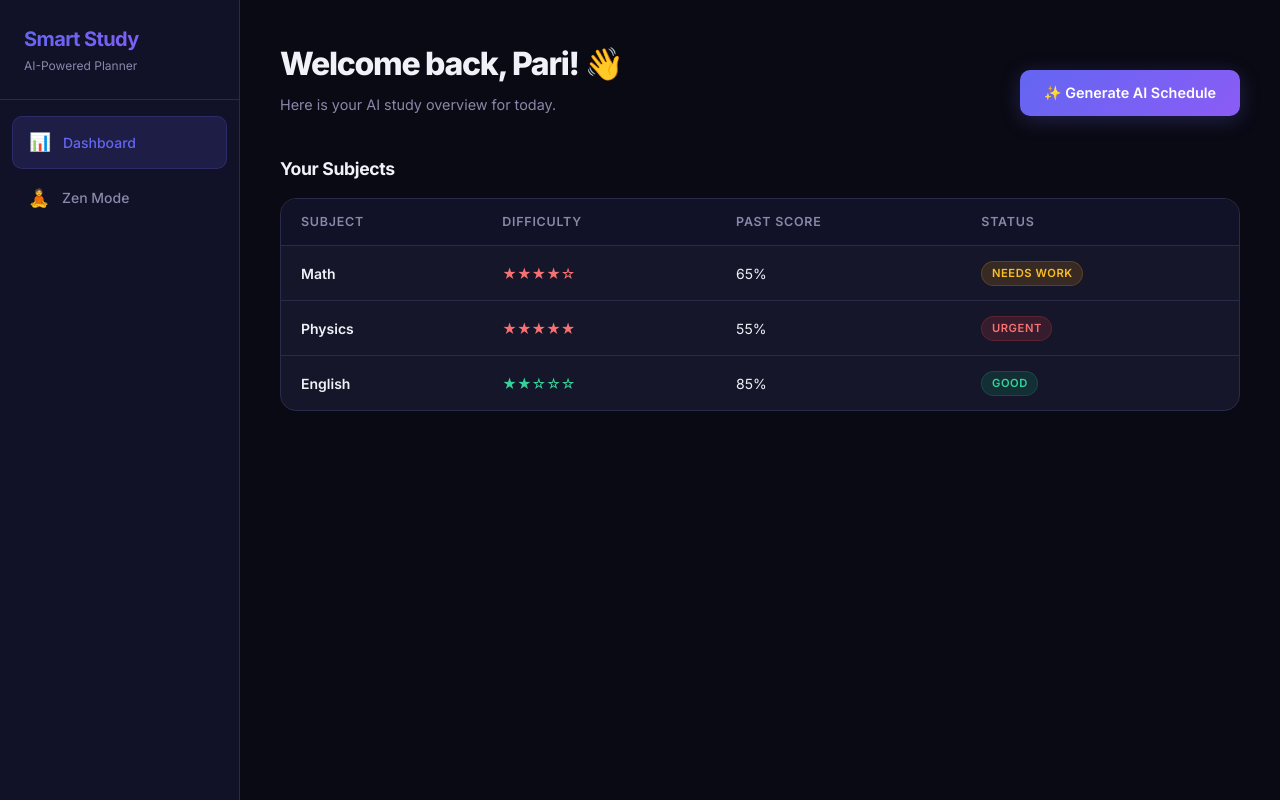
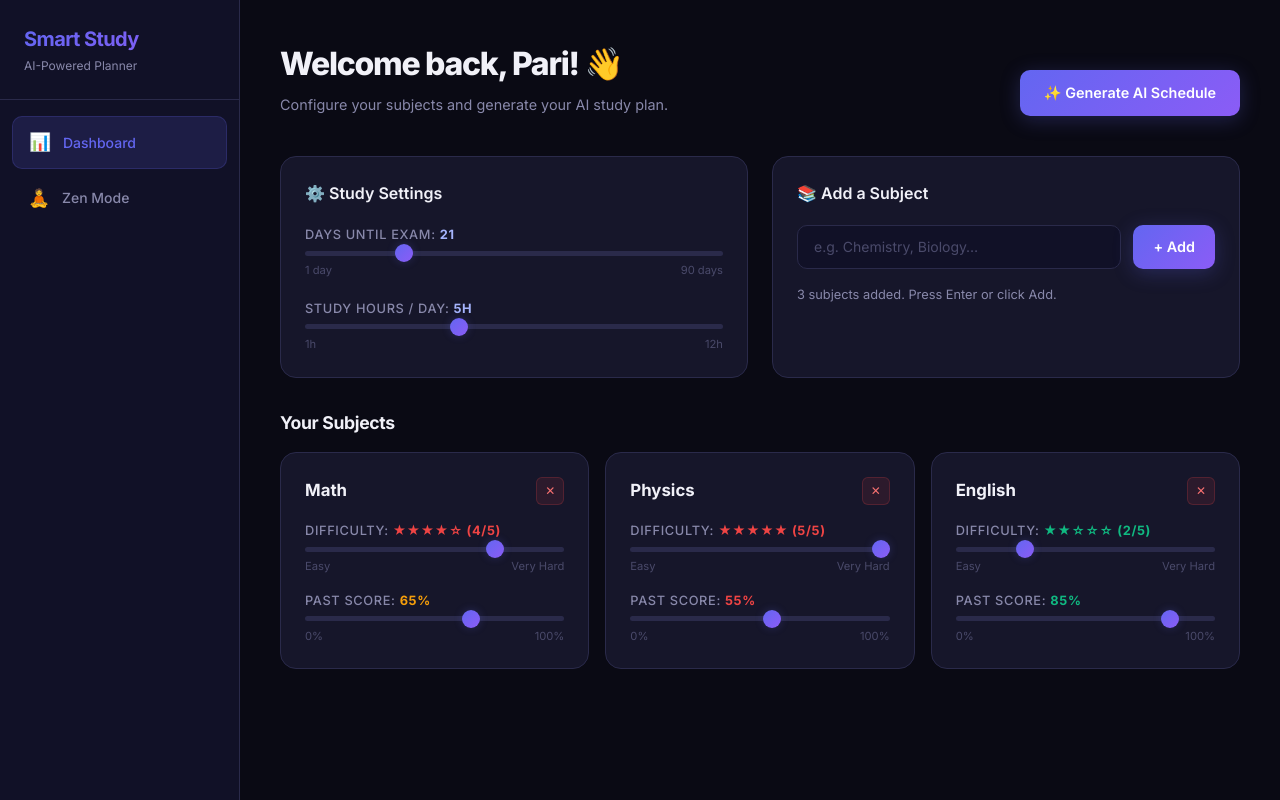
Before and after one commit to pariporwal27/smart-study-planner, a Next.js app in the folder frontend/: page /dashboard in a window 1280 px wide. Built offline with nearby package versions, Linux system fonts and the light colour scheme.

Commit message:
feat(dashboard): Interactive subject manager with sliders, add/remove subjects, live AI schedule

```diff
--- a/frontend/src/app/dashboard/page.tsx
+++ b/frontend/src/app/dashboard/page.tsx
@@ -1,107 +1,236 @@
 'use client';
 
-import { useState, useEffect } from 'react';
+import { useState } from 'react';
 import { generateSchedule } from '@/lib/api';
 
-const mockSubjects = [
-  { name: "Math", difficulty_level: 4, past_score: 65 },
-  { name: "Physics", difficulty_level: 5, past_score: 55 },
-  { name: "English", difficulty_level: 2, past_score: 85 },
+interface Subject {
+  name: string;
+  difficulty: number;
+  past_score: number;
+}
+
+interface ScheduleItem {
+  subject: string;
+  allocated_hours: number;
+  priority: string;
+}
+
+const DEFAULT_SUBJECTS: Subject[] = [
+  { name: 'Math', difficulty: 4, past_score: 65 },
+  { name: 'Physics', difficulty: 5, past_score: 55 },
+  { name: 'English', difficulty: 2, past_score: 85 },
 ];
 
 export default function Dashboard() {
-  const [subjects] = useState(mockSubjects);
-  const [schedule, setSchedule] = useState<any>(null);
+  const [subjects, setSubjects] = useState<Subject[]>(DEFAULT_SUBJECTS);
+  const [newSubjectName, setNewSubjectName] = useState('');
+  const [daysLeft, setDaysLeft] = useState(21);
+  const [hoursPerDay, setHoursPerDay] = useState(5);
+  const [schedule, setSchedule] = useState<ScheduleItem[] | null>(null);
+  const [modelUsed, setModelUsed] = useState('');
   const [loading, setLoading] = useState(false);
   const [error, setError] = useState('');
 
+  // Subject management
+  const addSubject = () => {
+    const name = newSubjectName.trim();
+    if (!name || subjects.find(s => s.name.toLowerCase() === name.toLowerCase())) return;
+    setSubjects([...subjects, { name, difficulty: 3, past_score: 70 }]);
+    setNewSubjectName('');
+  };
+
+  const removeSubject = (idx: number) => {
+    setSubjects(subjects.filter((_, i) => i !== idx));
+  };
+
+  const updateSubject = (idx: number, field: keyof Subject, value: number | string) => {
+    setSubjects(subjects.map((s, i) => i === idx ? { ...s, [field]: value } : s));
+  };
+
   const handleGenerate = async () => {
+    if (subjects.length === 0) { setError('Please add at least one subject.'); return; }
     setLoading(true);
     setError('');
+    setSchedule(null);
     try {
-      const data = await generateSchedule(subjects, 21, 5.0);
-      setSchedule(data);
-    } catch (err) {
-      setError('Could not reach the AI backend. Make sure the FastAPI server is running on port 8000.');
+      const data = await generateSchedule(subjects, daysLeft, hoursPerDay);
+      setSchedule(data.schedule);
+      setModelUsed(data.model_used);
+    } catch {
+      setError('Could not reach the AI backend. Make sure FastAPI is running on port 8000 (backend terminal).');
     }
     setLoading(false);
   };
 
+  const priorityColor = (p: string) => {
+    if (p === 'High') return '#ef4444';
+    if (p === 'Medium') return '#f59e0b';
+    return '#10b981';
+  };
+
+  const scoreColor = (score: number) => {
+    if (score >= 80) return '#10b981';
+    if (score >= 60) return '#f59e0b';
+    return '#ef4444';
+  };
+
   return (
     <div>
-      {/* Header */}
+      {/* ── Header ── */}
       <div className="page-header">
         <div className="page-header-text">
           <h2>Welcome back, Pari! 👋</h2>
-          <p>Here is your AI study overview for today.</p>
+          <p>Configure your subjects and generate your AI study plan.</p>
         </div>
-        <button className="btn-primary" onClick={handleGenerate} disabled={loading}>
-          {loading ? <><span className="spinner"></span> Generating...</> : <>✨ Generate AI Schedule</>}
+        <button className="btn-primary" onClick={handleGenerate} disabled={loading || subjects.length === 0}>
+          {loading ? <><span className="spinner"></span>&nbsp;Generating…</> : '✨ Generate AI Schedule'}
         </button>
       </div>
 
-      {/* Error */}
+      {/* ── Error ── */}
       {error && (
         <div style={{ background: 'rgba(239,68,68,0.1)', border: '1px solid rgba(239,68,68,0.3)', borderRadius: '10px', padding: '1rem', marginBottom: '1.5rem', color: '#f87171', fontSize: '0.875rem' }}>
           ⚠️ {error}
         </div>
       )}
 
-      {/* AI Schedule Results */}
+      <div style={{ display: 'grid', gridTemplateColumns: '1fr 1fr', gap: '1.5rem', marginBottom: '2rem' }}>
+        {/* ── Global Settings ── */}
+        <div className="card">
+          <div className="card-title">⚙️ Study Settings</div>
+
+          <div className="form-group">
+            <label className="form-label">Days Until Exam: <strong style={{ color: '#a5b4fc' }}>{daysLeft}</strong></label>
+            <input
+              type="range" min="1" max="90" value={daysLeft}
+              onChange={e => setDaysLeft(Number(e.target.value))}
+              className="slider"
+            />
+            <div className="slider-labels"><span>1 day</span><span>90 days</span></div>
+          </div>
+
+          <div className="form-group" style={{ marginTop: '1.25rem' }}>
+            <label className="form-label">Study Hours / Day: <strong style={{ color: '#a5b4fc' }}>{hoursPerDay}h</strong></label>
+            <input
+              type="range" min="1" max="12" step="0.5" value={hoursPerDay}
+              onChange={e => setHoursPerDay(Number(e.target.value))}
+              className="slider"
+            />
+            <div className="slider-labels"><span>1h</span><span>12h</span></div>
+          </div>
+        </div>
+
+        {/* ── Add Subject ── */}
+        <div className="card">
+          <div className="card-title">📚 Add a Subject</div>
+          <div style={{ display: 'flex', gap: '0.75rem', marginBottom: '1rem' }}>
+            <input
+              type="text"
+              placeholder="e.g. Chemistry, Biology…"
+              value={newSubjectName}
+              onChange={e => setNewSubjectName(e.target.value)}
+              onKeyDown={e => e.key === 'Enter' && addSubject()}
+              className="text-input"
+            />
+            <button className="btn-primary" style={{ padding: '0.6rem 1.25rem', whiteSpace: 'nowrap' }} onClick={addSubject}>
+              + Add
+            </button>
+          </div>
+          <p style={{ color: 'var(--text-muted)', fontSize: '0.8rem' }}>
+            {subjects.length} subject{subjects.length !== 1 ? 's' : ''} added. Press Enter or click Add.
+          </p>
+        </div>
+      </div>
+
+      {/* ── Subject Cards ── */}
+      <h3 className="section-title">Your Subjects</h3>
+      <div style={{ display: 'grid', gridTemplateColumns: 'repeat(auto-fill, minmax(280px, 1fr))', gap: '1rem', marginBottom: '2rem' }}>
+        {subjects.map((sub, idx) => (
+          <div key={idx} className="card subject-card">
+            <div style={{ display: 'flex', justifyContent: 'space-between', alignItems: 'center', marginBottom: '1rem' }}>
+              <span style={{ fontWeight: 700, fontSize: '1.05rem' }}>{sub.name}</span>
+              <button onClick={() => removeSubject(idx)} className="remove-btn" title="Remove subject">✕</button>
+            </div>
+
+            <div className="form-group">
+              <label className="form-label">
+                Difficulty:&nbsp;
+                <span style={{ color: sub.difficulty >= 4 ? '#ef4444' : sub.difficulty >= 3 ? '#f59e0b' : '#10b981', fontWeight: 700 }}>
+                  {'★'.repeat(sub.difficulty)}{'☆'.repeat(5 - sub.difficulty)} ({sub.difficulty}/5)
+                </span>
+              </label>
+              <input
+                type="range" min="1" max="5" value={sub.difficulty}
+                onChange={e => updateSubject(idx, 'difficulty', Number(e.target.value))}
+                className="slider"
+              />
+              <div className="slider-labels"><span>Easy</span><span>Very Hard</span></div>
+            </div>
+
+            <div className="form-group" style={{ marginTop: '1rem' }}>
+              <label className="form-label">
+                Past Score:&nbsp;
+                <span style={{ color: scoreColor(sub.past_score), fontWeight: 700 }}>{sub.past_score}%</span>
+              </label>
+              <input
+                type="range" min="0" max="100" value={sub.past_score}
+                onChange={e => updateSubject(idx, 'past_score', Number(e.target.value))}
+                className="slider"
+              />
+              <div className="slider-labels"><span>0%</span><span>100%</span></div>
+            </div>
+          </div>
+        ))}
+
+        {subjects.length === 0 && (
+          <div className="card" style={{ gridColumn: '1/-1', textAlign: 'center', padding: '3rem', color: 'var(--text-muted)' }}>
+            <div style={{ fontSize: '3rem', marginBottom: '0.75rem' }}>📖</div>
+            <p>No subjects yet. Add one above to get started!</p>
+          </div>
+        )}
+      </div>
+
+      {/* ── AI Schedule Results ── */}
       {schedule && (
-        <div className="card" style={{ marginBottom: '2rem' }}>
-          <div className="card-title">
-            🤖 AI Recommended Study Plan
-            <span className="model-badge">{schedule.model_used}</span>
-          </div>
-          <div className="schedule-grid">
-            {schedule.schedule.map((item: any, idx: number) => (
+        <>
+          <h3 className="section-title">
+            🤖 AI Study Plan&nbsp;
+            <span className="model-badge">{modelUsed}</span>
+          </h3>
+          <div className="schedule-grid" style={{ marginBottom: '2rem' }}>
+            {schedule.map((item, idx) => (
               <div key={idx} className="schedule-item">
                 <div style={{ display: 'flex', justifyContent: 'space-between', alignItems: 'flex-start' }}>
                   <span className="schedule-subject">{item.subject}</span>
-                  <span className={`badge badge-${item.priority?.toLowerCase()}`}>{item.priority}</span>
+                  <span style={{
+                    fontSize: '0.7rem', fontWeight: 700, padding: '0.2rem 0.6rem',
+                    borderRadius: '99px', textTransform: 'uppercase', letterSpacing: '0.05em',
+                    background: `${priorityColor(item.priority)}22`,
+                    color: priorityColor(item.priority),
+                    border: `1px solid ${priorityColor(item.priority)}44`
+                  }}>
+                    {item.priority}
+                  </span>
                 </div>
                 <div className="schedule-hours">
-                  {item.allocated_hours.toFixed(1)}<span>hrs / day</span>
+                  {item.allocated_hours.toFixed(2)}<span>hrs / day</span>
                 </div>
+                {/* Progress bar proportional to hours */}
+                <div style={{ background: 'var(--border)', borderRadius: '99px', height: '4px', marginTop: '0.5rem' }}>
+                  <div style={{
+                    height: '100%', borderRadius: '99px',
+                    background: `linear-gradient(90deg, ${priorityColor(item.priority)}, #8b5cf6)`,
+                    width: `${Math.min((item.allocated_hours / hoursPerDay) * 100, 100)}%`
+                  }} />
+                </div>
+                <p style={{ fontSize: '0.72rem', color: 'var(--text-muted)', marginTop: '0.4rem' }}>
+                  {((item.allocated_hours / hoursPerDay) * 100).toFixed(0)}% of your daily time
+                </p>
               </div>
             ))}
           </div>
-        </div>
+        </>
       )}
-
-      {/* Subjects Table */}
-      <h3 className="section-title">Your Subjects</h3>
-      <div className="card" style={{ padding: 0, overflow: 'hidden' }}>
-        <table className="data-table">
-          <thead>
-            <tr>
-              <th>Subject</th>
-              <th>Difficulty</th>
-              <th>Past Score</th>
-              <th>Status</th>
-            </tr>
-          </thead>
-          <tbody>
-            {subjects.map((sub, idx) => (
-              <tr key={idx}>
-                <td style={{ fontWeight: 600 }}>{sub.name}</td>
-                <td>
-                  <span style={{ color: sub.difficulty_level >= 4 ? '#f87171' : sub.difficulty_level >= 3 ? '#fbbf24' : '#34d399' }}>
-                    {'★'.repeat(sub.difficulty_level)}{'☆'.repeat(5 - sub.difficulty_level)}
-                  </span>
-                </td>
-                <td>{sub.past_score}%</td>
-                <td>
-                  <span className={`badge ${sub.past_score >= 80 ? 'badge-low' : sub.past_score >= 60 ? 'badge-medium' : 'badge-high'}`}>
-                    {sub.past_score >= 80 ? 'Good' : sub.past_score >= 60 ? 'Needs Work' : 'Urgent'}
-                  </span>
-                </td>
-              </tr>
-            ))}
-          </tbody>
-        </table>
-      </div>
     </div>
   );
 }
--- a/frontend/src/app/globals.css
+++ b/frontend/src/app/globals.css
@@ -205,7 +205,79 @@ html, body {
   gap: 0.75rem;
 }
 
-/* ---- SCHEDULE GRID ---- */
+/* ---- FORM CONTROLS ---- */
+.form-group { display: flex; flex-direction: column; gap: 0.4rem; }
+
+.form-label {
+  font-size: 0.8rem;
+  font-weight: 500;
+  color: var(--text-muted);
+  text-transform: uppercase;
+  letter-spacing: 0.05em;
+}
+
+.slider {
+  -webkit-appearance: none;
+  appearance: none;
+  width: 100%;
+  height: 5px;
+  border-radius: 99px;
+  background: var(--border);
+  outline: none;
+  cursor: pointer;
+}
+.slider::-webkit-slider-thumb {
+  -webkit-appearance: none;
+  width: 18px; height: 18px;
+  border-radius: 50%;
+  background: linear-gradient(135deg, var(--accent), var(--purple));
+  cursor: pointer;
+  box-shadow: 0 0 8px var(--accent-glow);
+  transition: transform 0.1s ease;
+}
+.slider::-webkit-slider-thumb:hover { transform: scale(1.2); }
+
+.slider-labels {
+  display: flex;
+  justify-content: space-between;
+  font-size: 0.7rem;
+  color: #4a4a6a;
+}
+
+.text-input {
+  flex: 1;
+  background: var(--bg-secondary);
+  border: 1px solid var(--border);
+  border-radius: 10px;
+  padding: 0.65rem 1rem;
+  color: var(--text-primary);
+  font-size: 0.875rem;
+  font-family: inherit;
+  outline: none;
+  transition: border-color 0.2s;
+}
+.text-input:focus { border-color: var(--accent); }
+.text-input::placeholder { color: #4a4a6a; }
+
+/* ---- SUBJECT CARD ---- */
+.subject-card { transition: all 0.2s ease; }
+.subject-card:hover { border-color: rgba(99,102,241,0.5); }
+
+.remove-btn {
+  background: rgba(239, 68, 68, 0.1);
+  border: 1px solid rgba(239, 68, 68, 0.2);
+  color: #f87171;
+  border-radius: 6px;
+  width: 28px; height: 28px;
+  display: flex; align-items: center; justify-content: center;
+  font-size: 0.75rem;
+  cursor: pointer;
+  transition: all 0.2s;
+  font-family: inherit;
+}
+.remove-btn:hover { background: rgba(239,68,68,0.25); border-color: rgba(239,68,68,0.5); }
+
+
 .schedule-grid {
   display: grid;
   grid-template-columns: repeat(auto-fill, minmax(200px, 1fr));
```
